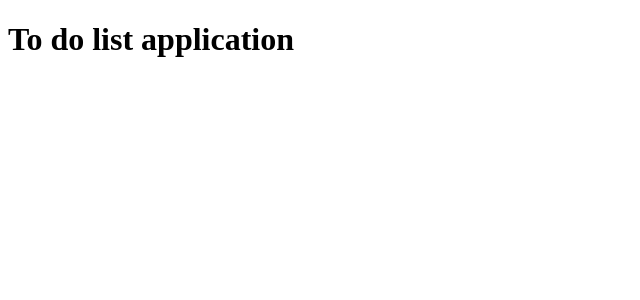
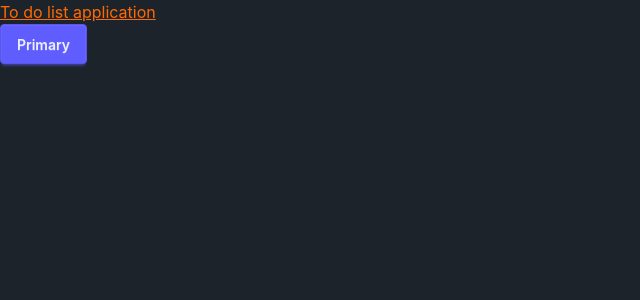
Before and after one commit to Iyiowo/Todo-App, a React (Vite) app: page / in a window 1280 px wide. Shown: the top 300 px of the page, without its empty margins (0-640 px from the left). Built offline with nearby package versions, Linux system fonts and the light colour scheme.

Commit message:
daisyui and tailwind added

```diff
--- a/package.json
+++ b/package.json
@@ -11,6 +11,7 @@
   },
   "dependencies": {
     "@tailwindcss/vite": "^4.3.2",
+    "daisyui": "^5.6.14",
     "react": "^19.2.7",
     "react-dom": "^19.2.7",
     "tailwindcss": "^4.3.2"
--- a/src/App.jsx
+++ b/src/App.jsx
@@ -1,7 +1,8 @@
 function App() {
   return (
     <>
-      <h1>To do list application</h1>
+      <h1 className="text-orange-500 underline">To do list application</h1>
+      <button className="btn btn-primary">Primary</button>
     </>
   );
 }
--- a/src/index.css
+++ b/src/index.css
@@ -0,0 +1,5 @@
+@import "tailwindcss";
+
+@plugin "daisyui" {
+  themes: dark --default;
+}
```
Also changed, not shown: 1 other file (tests, documents, lock files or other folders).
